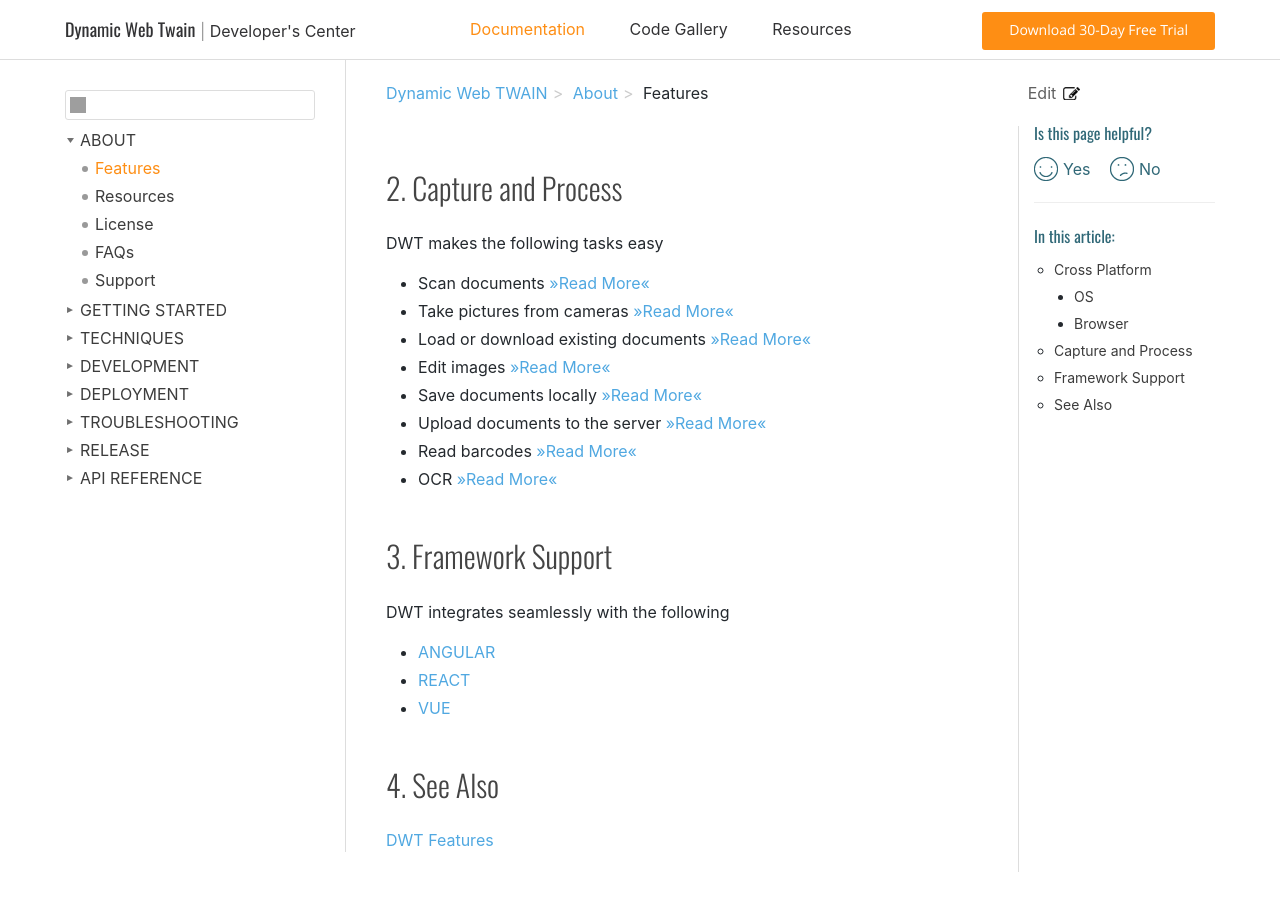
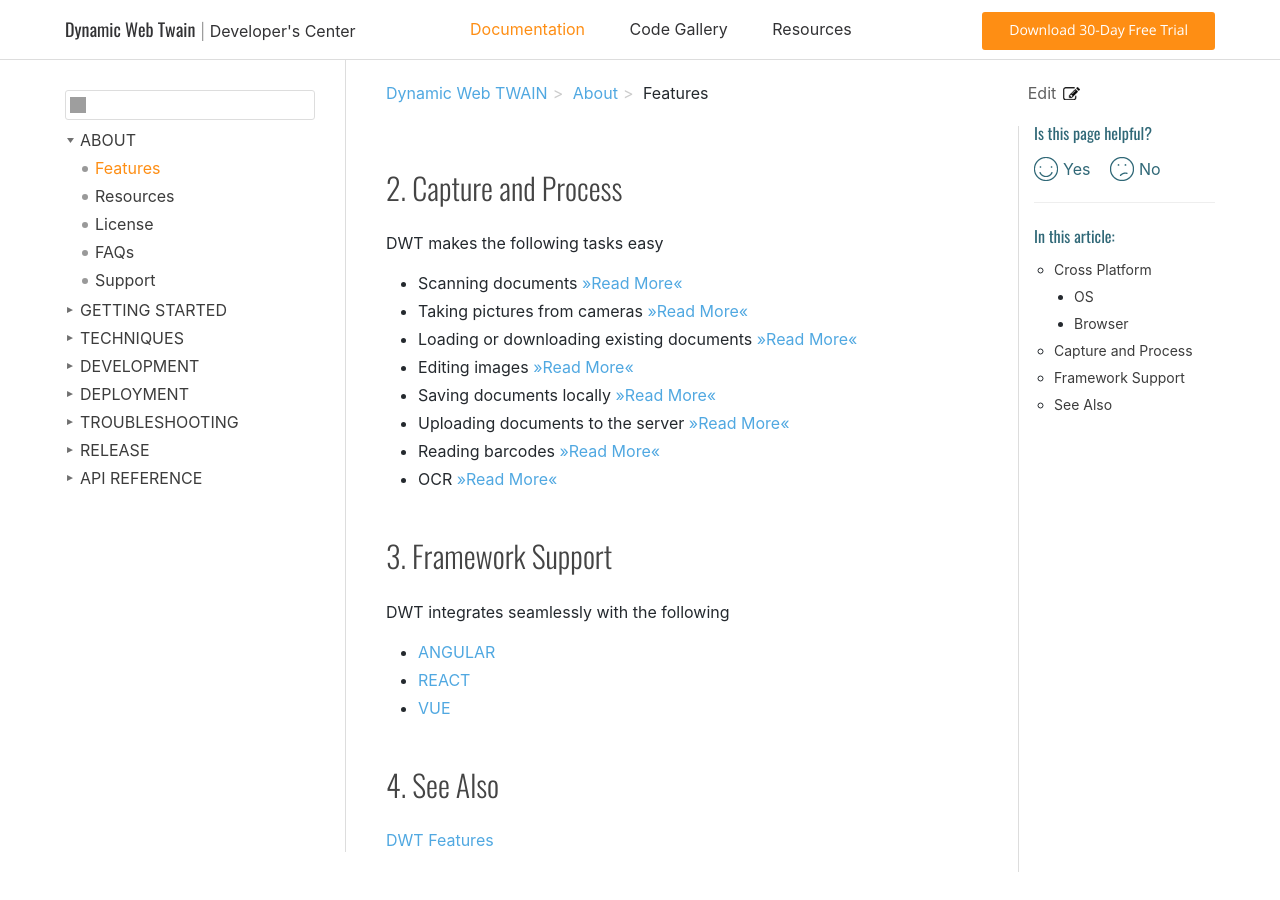
Before and after one commit to ztyyLV/web-twain-docs, a Jekyll site: the page built from about/features.md, in a window 1280 px wide and 900 px high, scrolled down 1216 px. Built offline with Jekyll 4.4.1, drawn with Linux system fonts in a browser that asks for light colours; comment, search, counter and statistics services are not loaded; grey boxes are pictures that could not be loaded.

Commit message:
Update features.md
Changed the tasks to actions.

```diff
--- a/about/features.md
+++ b/about/features.md
@@ -50,13 +50,13 @@ Check out more on [platforms]({{site.getstarted}}platform.html).
 
 DWT makes the following tasks easy
 
-* Scan documents [>>Read More<<]({{site.indepth}}features/input.html#scan)
-* Take pictures from cameras [>>Read More<<]({{site.indepth}}features/input.html#capture)
-* Load or download existing documents [>>Read More<<]({{site.indepth}}features/input.html#load)
-* Edit images [>>Read More<<]({{site.indepth}}features/edit.html)
-* Save documents locally [>>Read More<<]({{site.indepth}}features/output.html#save)
-* Upload documents to the server [>>Read More<<]({{site.indepth}}features/output.html#upload)
-* Read barcodes [>>Read More<<]({{site.indepth}}features/barcode.html)
+* Scanning documents [>>Read More<<]({{site.indepth}}features/input.html#scan)
+* Taking pictures from cameras [>>Read More<<]({{site.indepth}}features/input.html#capture)
+* Loading or downloading existing documents [>>Read More<<]({{site.indepth}}features/input.html#load)
+* Editing images [>>Read More<<]({{site.indepth}}features/edit.html)
+* Saving documents locally [>>Read More<<]({{site.indepth}}features/output.html#save)
+* Uploading documents to the server [>>Read More<<]({{site.indepth}}features/output.html#upload)
+* Reading barcodes [>>Read More<<]({{site.indepth}}features/barcode.html)
 * OCR [>>Read More<<]({{site.indepth}}features/ocr.html)
 
 ## Framework Support
```
